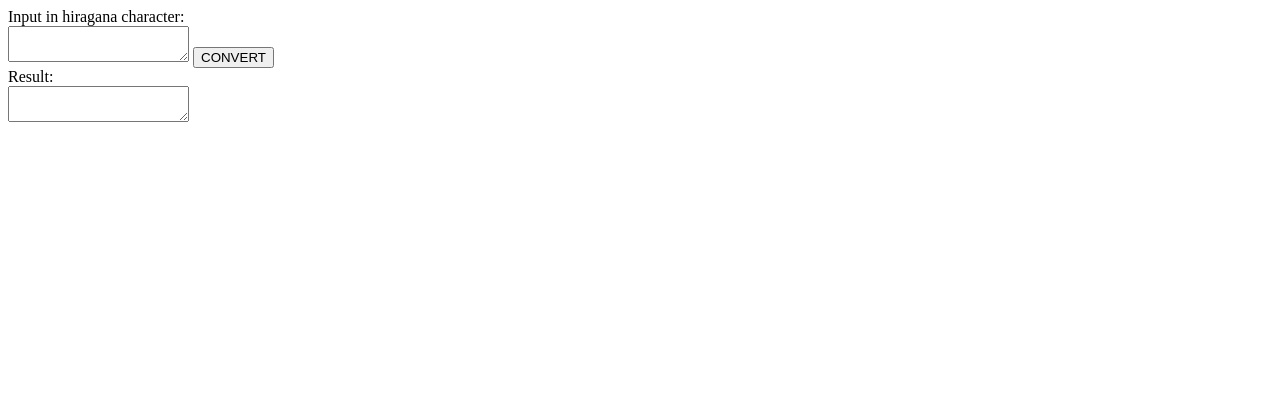
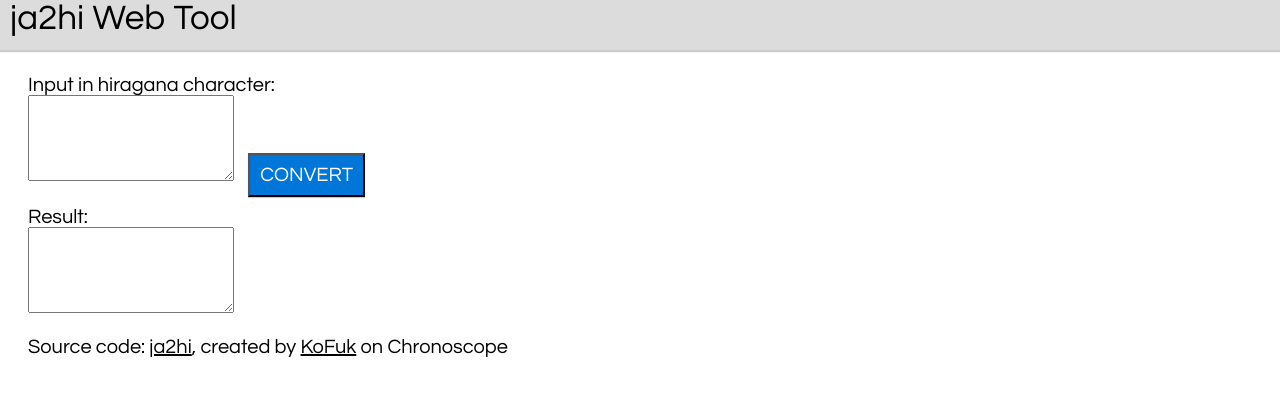
Before and after one commit to KoFuk/ja2hi, a plain HTML site: page index.html in a window 1280 px wide. Drawn offline with Linux system fonts and the light colour scheme.

Commit message:
improve appearance

```diff
--- a/index.html
+++ b/index.html
@@ -2,17 +2,31 @@
 <html lang="en">
 <head>
     <meta charset="UTF-8">
+    <meta name="viewport" content="width=device-width, initial-scale=1.0, minimum-scale=1.0">
     <title>Japanese To Hieroglyph</title>
+    <link type="text/css" href="style.css" rel="stylesheet"/>
+    <link href="https://fonts.googleapis.com/css?family=Questrial" rel="stylesheet">
 </head>
 <body>
-<form>
-    <label for="source">Input in hiragana character: <br></label>
-    <textarea id="source"></textarea>
-    <input type="button" value="CONVERT" onclick="convert()"><br>
-    <label for="result">Result:<br></label>
-    <textarea id="result"></textarea>
-</form>
+<header>
+    ja2hi Web Tool
+</header>
+<main>
+    <form>
+        <label for="source">Input in hiragana character: <br></label>
+        <div>
+            <textarea id="source" class="textarea-style"></textarea>
+            <input type="button" value="CONVERT" onclick="convert()" class="button-shadow-style">
+        </div>
+        <label for="result">Result:<br></label>
+        <textarea id="result" class="textarea-style"></textarea>
+    </form>
 
+    <p>
+        Source code: <a href="https://github.com/KoFuk/ja2hi">ja2hi</a>, created by <a
+            href="http://www.chronoscoper.com/people/kofuk">KoFuk</a> on Chronoscope
+    </p>
+</main>
 <script src="js/converter.js"></script>
 <script src="js/main.js"></script>
 </body>
--- /dev/null
+++ b/style.css
@@ -0,0 +1,46 @@
+* {
+    font-family: 'Questrial', sans-serif;
+    font-size: 20px;
+}
+
+header {
+    height: 50px;
+    width: 100%;
+    background-color: #dcdcdc;
+    font-size: 35px;
+    padding-left: 10px;
+    margin: 0;
+    position: fixed;
+    top: 0;
+    left: 0;
+    box-shadow: 0 1px 1px 1px rgba(0, 0, 0, 0.2);
+}
+
+.button-shadow-style {
+    margin: 10px;
+    padding: 10px 10px;
+    background: #0077d8;
+    color: #FFF;
+    box-shadow: 0 1px 1px rgba(0, 0, 0, 0.2);
+}
+
+.button-shadow-style:active {
+    box-shadow: 0 2px 1px rgba(0, 0, 0, 0.2);
+    background: #0095ff;
+    border-bottom: none;
+}
+
+.textarea-style {
+    height: 80px;
+    width: 200px;
+    font-size: 30px;
+}
+
+a {
+    color: black;
+}
+
+main {
+    margin-top: 55px;
+    padding: 20px;
+}
```
